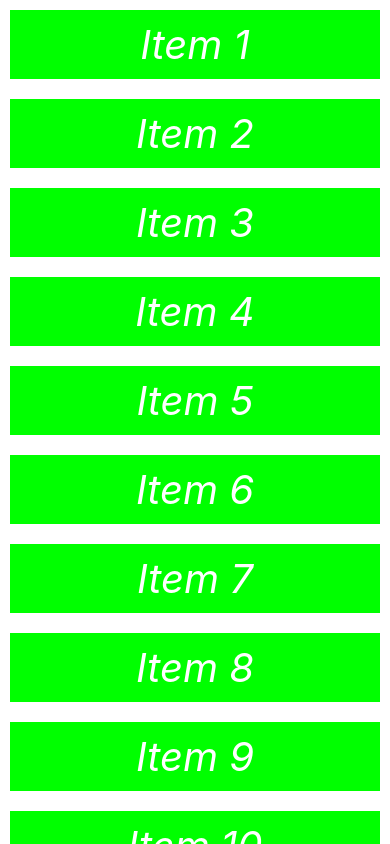
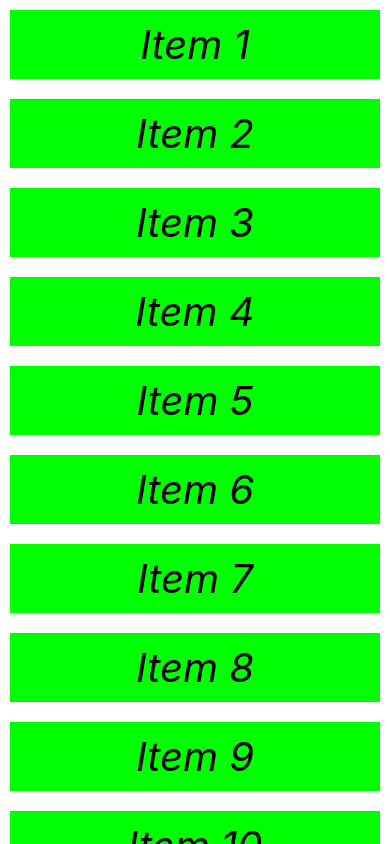
Before and after one commit to Izn18/First-App, a React Native app: screen / in a window 390 px wide. Built offline with nearby package versions, Linux system fonts and the light colour scheme.

Commit message:
Textcolor

```diff
--- a/src/App.js
+++ b/src/App.js
@@ -66,7 +66,7 @@ const styles = StyleSheet.create({
     justifyContent: "center",
   },
   text: {
-    color: "#ffffff",
+    color: "#000000",
     fontSize: 40,
     fontStyle: "italic",
     margin: 10,
```
